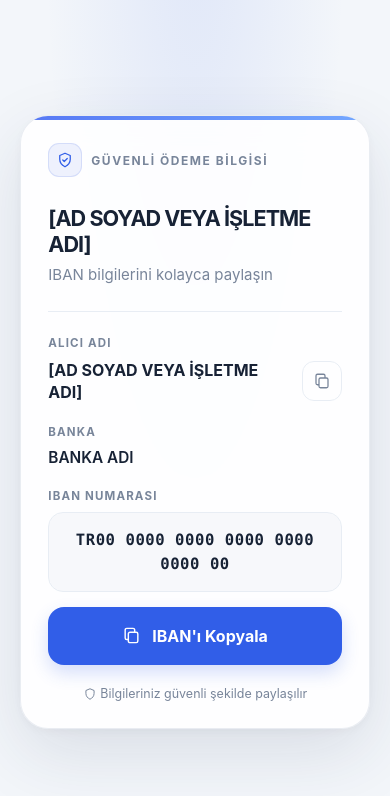
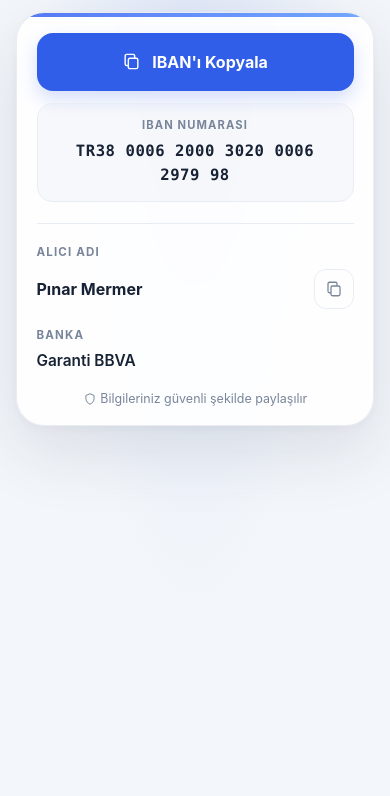
Before and after one commit to ibrahimbaspinardev/pnrguzellik, a plain HTML site: page index.html in a window 390 px wide. Drawn offline with Linux system fonts and the light colour scheme.

Commit message:
Yayınla: güncel mobil IBAN kopyalama sayfası
Co-authored-by: Copilot <223556219+Copilot@users.noreply.github.com>

```diff
--- a/index.html
+++ b/index.html
@@ -5,7 +5,7 @@
   <meta name="viewport" content="width=device-width, initial-scale=1, viewport-fit=cover">
   <meta name="theme-color" content="#f3f6fa">
   <meta name="description" content="IBAN bilgilerini kolayca görüntüleyin ve kopyalayın.">
-  <title>IBAN Paylaşımı</title>
+  <title>IBAN Kopyalama | Pınar Mermer</title>
   <style>
     :root {
       color-scheme: light dark;
@@ -53,9 +53,7 @@
       min-height: 100vh;
       min-height: 100dvh;
       margin: 0;
-      padding: max(20px, env(safe-area-inset-top)) 20px max(20px, env(safe-area-inset-bottom));
-      display: grid;
-      place-items: center;
+      padding: max(12px, env(safe-area-inset-top)) 16px max(16px, env(safe-area-inset-bottom));
       overflow: auto;
       color: var(--text);
       background:
@@ -65,13 +63,13 @@
 
     main {
       width: min(100%, 440px);
-      margin: auto;
+      margin: 0 auto;
     }
 
     .card {
       position: relative;
       overflow: hidden;
-      padding: clamp(26px, 7vw, 40px);
+      padding: clamp(18px, 5vw, 28px);
       border: 1px solid rgba(128, 148, 180, .17);
       border-radius: 28px;
       background: var(--card);
@@ -88,47 +86,9 @@
       content: "";
     }
 
-    .eyebrow {
-      display: flex;
-      align-items: center;
-      gap: 9px;
-      margin: 0 0 29px;
-      color: var(--muted);
-      font-size: .75rem;
-      font-weight: 700;
-      letter-spacing: .13em;
-      text-transform: uppercase;
-    }
-
-    .shield {
-      display: grid;
-      width: 34px;
-      height: 34px;
-      place-items: center;
-      border: 1px solid rgba(85, 117, 230, .17);
-      border-radius: 11px;
-      color: var(--accent);
-      background: rgba(85, 117, 230, .09);
-    }
-
-    h1 {
-      margin: 0 0 7px;
-      font-size: clamp(1.35rem, 5vw, 1.65rem);
-      font-weight: 720;
-      letter-spacing: -.045em;
-      line-height: 1.2;
-      overflow-wrap: anywhere;
-    }
-
-    .subtitle {
-      margin: 0;
-      color: var(--muted);
-      font-size: .94rem;
-    }
-
     .divider {
       height: 1px;
-      margin: 27px 0 24px;
+      margin: 21px 0;
       border: 0;
       background: var(--line);
     }
@@ -149,7 +109,7 @@
       align-items: center;
       justify-content: space-between;
       gap: 10px;
-      margin-bottom: 21px;
+      margin-bottom: 18px;
     }
 
     .recipient-name {
@@ -189,16 +149,28 @@
     }
 
     .bank-name {
-      margin: 0 0 22px;
+      margin: 0;
       font-size: .96rem;
       font-weight: 600;
     }
 
     .iban-box {
-      padding: 15px 14px;
+      margin-top: 12px;
+      padding: 14px;
       border: 1px solid var(--line);
       border-radius: 15px;
       background: rgba(128, 148, 180, .055);
+    }
+
+    .iban-label {
+      display: block;
+      margin-bottom: 7px;
+      color: var(--muted);
+      font-size: .7rem;
+      font-weight: 750;
+      letter-spacing: .1em;
+      text-align: center;
+      text-transform: uppercase;
     }
 
     .iban-number {
@@ -220,7 +192,7 @@
       align-items: center;
       justify-content: center;
       gap: 11px;
-      margin-top: 15px;
+      margin-top: 0;
       padding: 14px 18px;
       border: 0;
       border-radius: 16px;
@@ -265,12 +237,9 @@
     }
 
     @media (max-height: 640px) {
-      body { padding-top: 12px; padding-bottom: 12px; }
-      .card { padding-top: 24px; padding-bottom: 24px; }
-      .eyebrow { margin-bottom: 18px; }
-      .divider { margin-top: 19px; margin-bottom: 18px; }
+      .card { padding-top: 16px; padding-bottom: 16px; }
+      .divider { margin-top: 16px; margin-bottom: 16px; }
       .recipient-row { margin-bottom: 14px; }
-      .bank-name { margin-bottom: 15px; }
       .footer-note { margin-top: 14px; }
     }
 
@@ -281,27 +250,27 @@
 </head>
 <body>
   <main>
-    <article class="card" aria-labelledby="recipient-name">
-      <p class="eyebrow">
-        <span class="shield" aria-hidden="true">
-          <svg width="18" height="18" viewBox="0 0 24 24" fill="none">
-            <path d="M12 3 19 6v5c0 4.7-3 8-7 10-4-2-7-5.3-7-10V6l7-3Z" stroke="currentColor" stroke-width="1.7" stroke-linejoin="round"/>
-            <path d="m9 12 2 2 4-4" stroke="currentColor" stroke-width="1.7" stroke-linecap="round" stroke-linejoin="round"/>
-          </svg>
-        </span>
-        Güvenli ödeme bilgisi
-      </p>
+    <article class="card" aria-label="Pınar Mermer IBAN bilgileri">
+      <button class="copy-button" id="copy-iban" type="button">
+        <svg width="19" height="19" viewBox="0 0 24 24" fill="none" aria-hidden="true">
+          <rect x="8" y="8" width="12" height="13" rx="2" stroke="currentColor" stroke-width="1.8"/>
+          <path d="M16 8V5a2 2 0 0 0-2-2H6a2 2 0 0 0-2 2v10a2 2 0 0 0 2 2h2" stroke="currentColor" stroke-width="1.8"/>
+        </svg>
+        <span>IBAN'ı Kopyala</span>
+      </button>
 
-      <h1 id="recipient-name">[AD SOYAD VEYA İŞLETME ADI]</h1>
-      <p class="subtitle">IBAN bilgilerini kolayca paylaşın</p>
+      <div class="iban-box">
+        <span class="iban-label">IBAN numarası</span>
+        <span class="iban-number" id="iban-number">TR38 0006 2000 3020 0006 2979 98</span>
+      </div>
 
       <hr class="divider">
 
       <section aria-label="Hesap bilgileri">
         <span class="detail-label">Alıcı adı</span>
         <div class="recipient-row">
-          <span class="recipient-name">[AD SOYAD VEYA İŞLETME ADI]</span>
-          <button class="icon-button" id="copy-name" type="button" aria-label="Alıcı adını kopyala" title="Adı kopyala">
+          <span class="recipient-name" id="recipient-name">Pınar Mermer</span>
+          <button class="icon-button" id="copy-name" type="button" aria-label="Pınar Mermer adını kopyala" title="Adı kopyala">
             <svg width="18" height="18" viewBox="0 0 24 24" fill="none" aria-hidden="true">
               <rect x="8" y="8" width="12" height="13" rx="2" stroke="currentColor" stroke-width="1.7"/>
               <path d="M16 8V5a2 2 0 0 0-2-2H6a2 2 0 0 0-2 2v10a2 2 0 0 0 2 2h2" stroke="currentColor" stroke-width="1.7"/>
@@ -310,19 +279,7 @@
         </div>
 
         <span class="detail-label">Banka</span>
-        <p class="bank-name">BANKA ADI</p>
-
-        <span class="detail-label">IBAN numarası</span>
-        <div class="iban-box">
-          <span class="iban-number" id="iban-number">TR00 0000 0000 0000 0000 0000 00</span>
-        </div>
-        <button class="copy-button" id="copy-iban" type="button">
-          <svg width="19" height="19" viewBox="0 0 24 24" fill="none" aria-hidden="true">
-            <rect x="8" y="8" width="12" height="13" rx="2" stroke="currentColor" stroke-width="1.8"/>
-            <path d="M16 8V5a2 2 0 0 0-2-2H6a2 2 0 0 0-2 2v10a2 2 0 0 0 2 2h2" stroke="currentColor" stroke-width="1.8"/>
-          </svg>
-          <span>IBAN'ı Kopyala</span>
-        </button>
+        <p class="bank-name">Garanti BBVA</p>
       </section>
 
       <p class="footer-note">
@@ -337,9 +294,8 @@
 
   <script>
     (() => {
-      const ibanText = document.getElementById("iban-number").textContent;
-      const iban = ibanText.replace(/\s+/g, "").replace(/[\[\]]/g, "");
-      const recipient = document.getElementById("recipient-name").textContent.trim();
+      const iban = "TR380006200030200006297998";
+      const recipient = "Pınar Mermer";
       const copyButton = document.getElementById("copy-iban");
       const copyNameButton = document.getElementById("copy-name");
       const status = document.getElementById("copy-status");
@@ -361,7 +317,9 @@
         textarea.style.position = "fixed";
         textarea.style.opacity = "0";
         document.body.appendChild(textarea);
+        textarea.focus();
         textarea.select();
+        textarea.setSelectionRange(0, text.length);
 
         let copied = false;
         try {
@@ -381,6 +339,7 @@
           copyButton.classList.add("is-copied");
           copyButton.querySelector("span").textContent = "Kopyalandı ✓";
           status.textContent = "IBAN panoya kopyalandı.";
+          if (typeof navigator.vibrate === "function") navigator.vibrate(35);
           resetTimer = window.setTimeout(() => {
             copyButton.classList.remove("is-copied");
             copyButton.querySelector("span").textContent = "IBAN'ı Kopyala";
```
